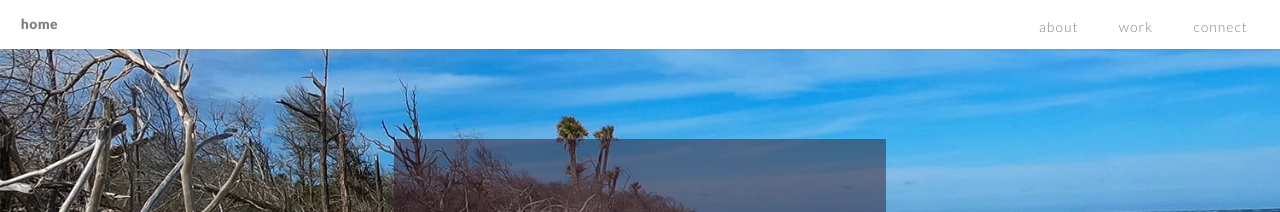
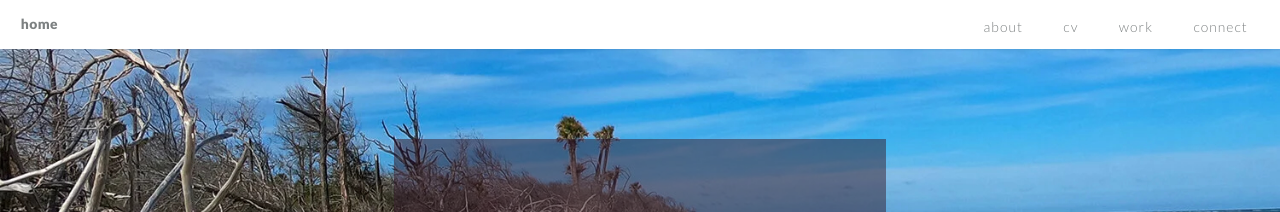
Before and after one commit to denisejroth/denisejroth.github.io, a Jekyll site: the page built from index.md, in a window 1280 px wide. Shown: the top 212 px of the page. Built offline with Jekyll 4.4.1, drawn with Linux system fonts in a browser that asks for light colours.

Commit message:
Update hello-default.html

```diff
--- a/_layouts/hello-default.html
+++ b/_layouts/hello-default.html
@@ -61,6 +61,7 @@
       <nav id="nav">
         <ul>
           <li style="text-transform:lowercase"><a href="{{ page.page_url }}/#about">about</a></li>
+		  <li style="text-transform:lowercase"><a href="{{ page.page_url }}/#cv">cv</a></li>
           {% if page.portfolio %}
           <li style="text-transform:lowercase"><a href="{{ page.page_url }}/#{{ page.portfolio }}">{{ page.portfolio }}</a></li>
           {% endif %}
```
